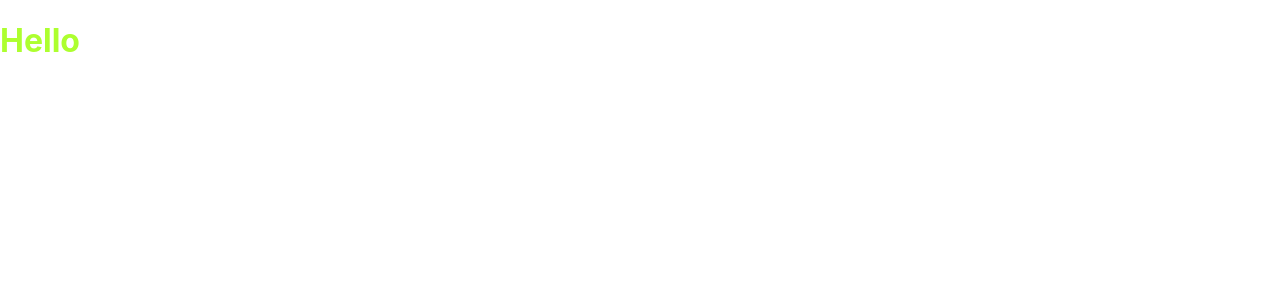
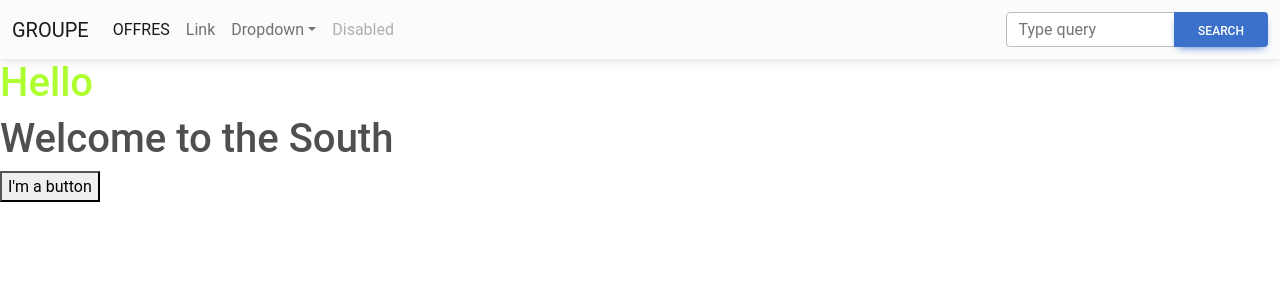
Before and after one commit to Damien1989/smile, a React (Create React App) app: page / in a window 1280 px wide. Shown: the top 300 px of the page. Built offline with nearby package versions, Linux system fonts and the light colour scheme.

Commit message:
Navbar and bootstrap

```diff
--- a/package.json
+++ b/package.json
@@ -3,10 +3,14 @@
   "version": "0.1.0",
   "private": true,
   "dependencies": {
+    "@fortawesome/fontawesome-free": "^6.4.2",
     "@testing-library/jest-dom": "^5.17.0",
     "@testing-library/react": "^13.4.0",
     "@testing-library/user-event": "^13.5.0",
+    "bootstrap": "^5.3.2",
+    "mdb-react-ui-kit": "^6.3.0",
     "react": "^18.2.0",
+    "react-bootstrap": "^2.9.1",
     "react-dom": "^18.2.0",
     "react-scripts": "5.0.1",
     "web-vitals": "^2.1.4"
--- a/src/App.js
+++ b/src/App.js
@@ -1,9 +1,15 @@
 import Home from './pages/Home';
+import Main from './pages/Main';
 import './css/app.css';
+import Navbar from './pages/Navbar';
 
 function App() {
 return (
+  <div>
+    <Navbar />
   <Home />
+  <Main />
+  </div>
 )
 }
 
--- a/src/index.js
+++ b/src/index.js
@@ -3,6 +3,8 @@ import ReactDOM from 'react-dom/client';
 import './index.css';
 import App from './App';
 import reportWebVitals from './reportWebVitals';
+import 'mdb-react-ui-kit/dist/css/mdb.min.css';
+import "@fortawesome/fontawesome-free/css/all.min.css";
 
 const root = ReactDOM.createRoot(document.getElementById('root'));
 root.render(
--- /dev/null
+++ b/src/pages/Main.js
@@ -0,0 +1,8 @@
+export default function Main() {
+    return (
+        <div className="main">
+        <h1>Welcome to the South</h1>
+        <button>I'm a button</button>
+        </div>
+    )
+}
--- /dev/null
+++ b/src/pages/Navbar.js
@@ -0,0 +1,75 @@
+import React, { useState } from 'react';
+import {
+  MDBContainer,
+  MDBNavbar,
+  MDBNavbarBrand,
+  MDBNavbarToggler,
+  MDBIcon,
+  MDBNavbarNav,
+  MDBNavbarItem,
+  MDBNavbarLink,
+  MDBBtn,
+  MDBDropdown,
+  MDBDropdownToggle,
+  MDBDropdownMenu,
+  MDBDropdownItem,
+  MDBCollapse,
+} from 'mdb-react-ui-kit';
+
+export default function Navbar() {
+  const [showBasic, setShowBasic] = useState(false);
+
+  return (
+    <MDBNavbar expand='lg' light bgColor='light'>
+      <MDBContainer fluid>
+        <MDBNavbarBrand href='#'>GROUPE</MDBNavbarBrand>
+
+        <MDBNavbarToggler
+          aria-controls='navbarSupportedContent'
+          aria-expanded='false'
+          aria-label='Toggle navigation'
+          onClick={() => setShowBasic(!showBasic)}
+        >
+          <MDBIcon icon='bars' fas />
+        </MDBNavbarToggler>
+
+        <MDBCollapse navbar show={showBasic}>
+          <MDBNavbarNav className='mr-auto mb-2 mb-lg-0'>
+            <MDBNavbarItem>
+              <MDBNavbarLink active aria-current='page' href='#'>
+                OFFRES
+              </MDBNavbarLink>
+            </MDBNavbarItem>
+            <MDBNavbarItem>
+              <MDBNavbarLink href='#'>Link</MDBNavbarLink>
+            </MDBNavbarItem>
+
+            <MDBNavbarItem>
+              <MDBDropdown>
+                <MDBDropdownToggle tag='a' className='nav-link' role='button'>
+                  Dropdown
+                </MDBDropdownToggle>
+                <MDBDropdownMenu>
+                  <MDBDropdownItem link>Action</MDBDropdownItem>
+                  <MDBDropdownItem link>Another action</MDBDropdownItem>
+                  <MDBDropdownItem link>Something else here</MDBDropdownItem>
+                </MDBDropdownMenu>
+              </MDBDropdown>
+            </MDBNavbarItem>
+
+            <MDBNavbarItem>
+              <MDBNavbarLink disabled href='#' tabIndex={-1} aria-disabled='true'>
+                Disabled
+              </MDBNavbarLink>
+            </MDBNavbarItem>
+          </MDBNavbarNav>
+
+          <form className='d-flex input-group w-auto'>
+            <input type='search' className='form-control' placeholder='Type query' aria-label='Search' />
+            <MDBBtn color='primary'>Search</MDBBtn>
+          </form>
+        </MDBCollapse>
+      </MDBContainer>
+    </MDBNavbar>
+  );
+}
```
Also changed, not shown: 1 other file (tests, documents, lock files or other folders).
